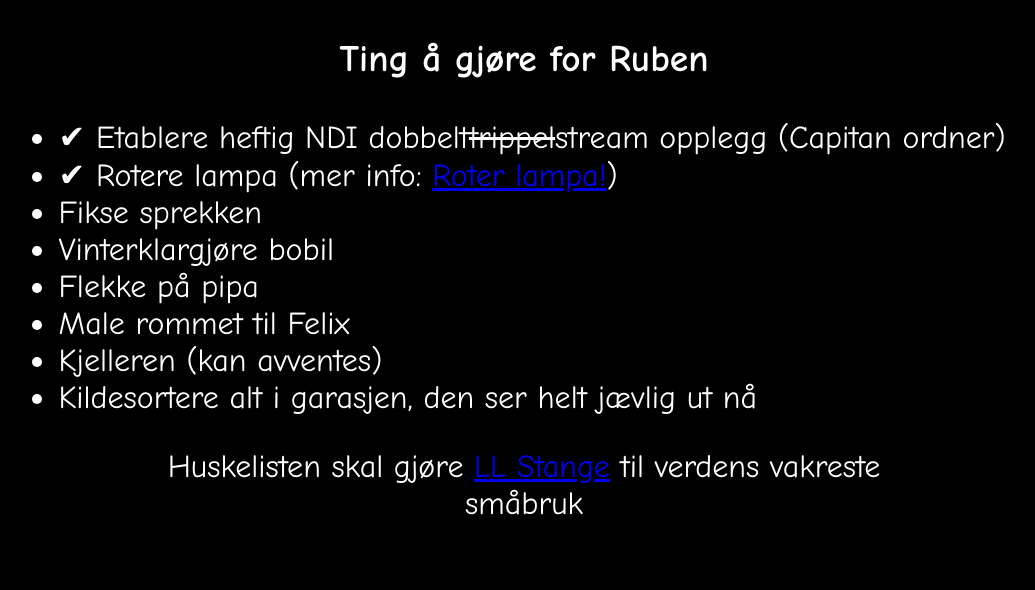
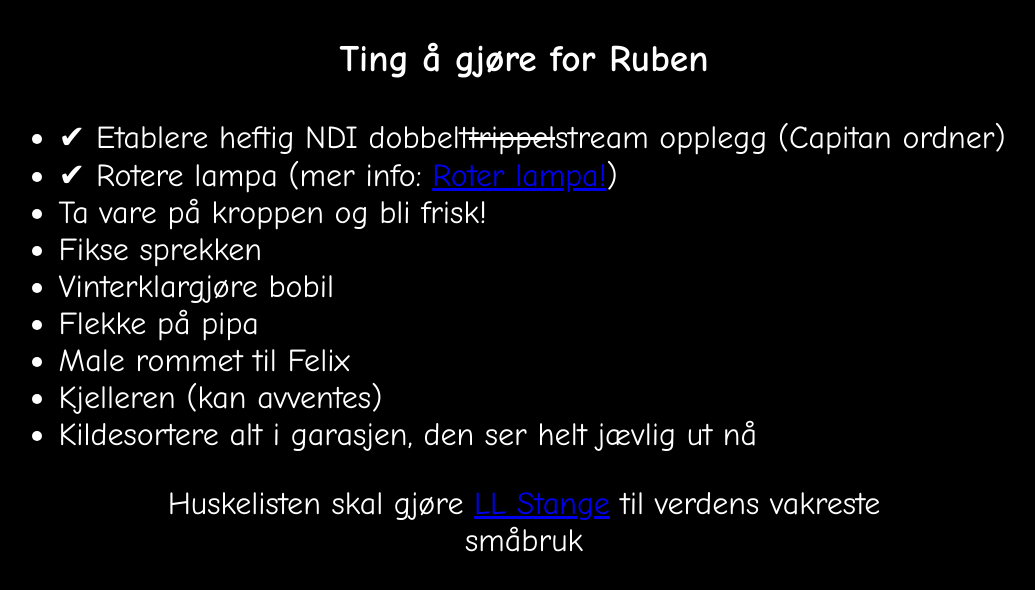
Before and after one commit to Egentlig/rubenshuskeliste.opplegget.no, a plain HTML site: page index.html in a window 1280 px wide. Shown: the whole page, without its empty margins (116-1151 px from the left). Drawn offline with Linux system fonts and the light colour scheme.

Commit message:
Hilsen Bearly

```diff
--- a/index.html
+++ b/index.html
@@ -34,6 +34,7 @@
     <ul>
         <li>&#10004; Etablere heftig NDI dobbelt<s>trippel</s>stream opplegg (Capitan ordner)</li>
         <li>&#10004; Rotere lampa (mer info: <a href="https://roterlampa.opplegget.no">Roter lampa!</a>)</li>
+        <li>Ta vare på kroppen og bli frisk!</li>
         <li>Fikse sprekken</li>
         <li>Vinterklargjøre bobil</li>
         <li>Flekke på pipa</li>
```
